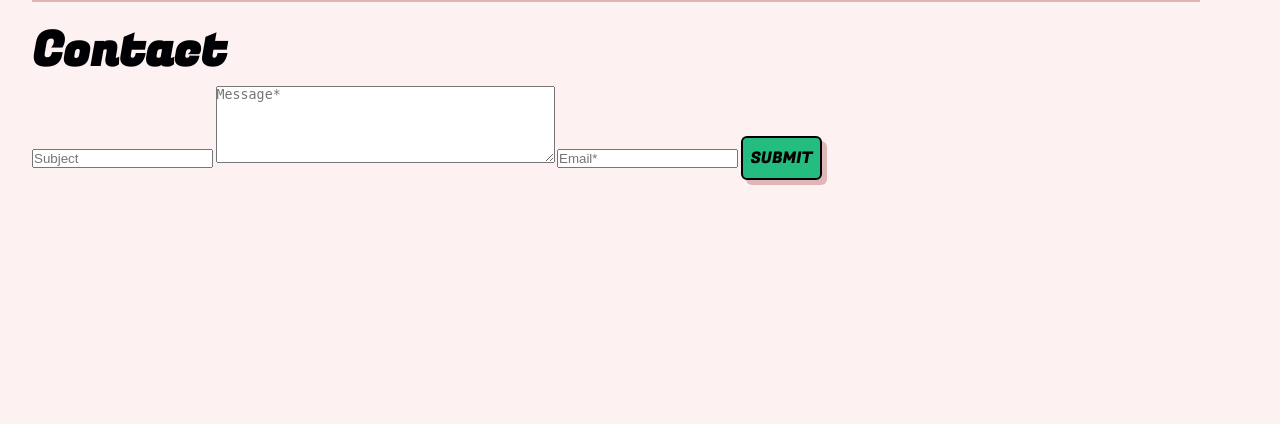
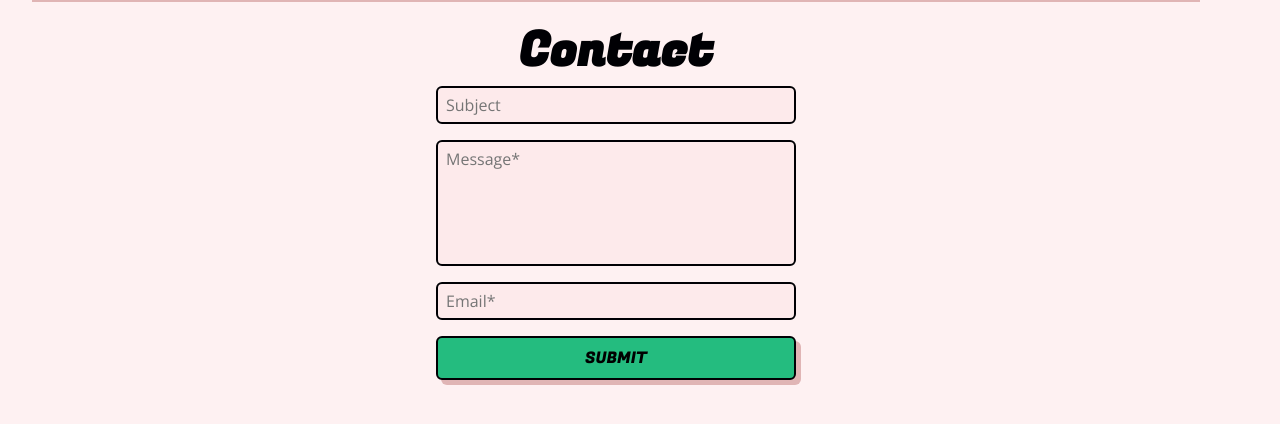
Before and after one commit to juancoquet/noteadder, a Django app: page /contact/ in a window 1280 px wide. Shown: the part 92-516 px from the top of the page. Run offline with Django 3.2, Linux system fonts and the light colour scheme; parts of the project's set-up code (start-up, migrations or seed data) failed here and were passed over; some libraries are stand-ins or nearby versions.

Commit message:
Style forms

```diff
--- a/static/css/base.css
+++ b/static/css/base.css
@@ -85,7 +85,6 @@ button {
     text-transform: uppercase;
     cursor: pointer;
 }
-
 
 
 
@@ -819,6 +818,39 @@ button {
 
 
 /*---------------------------*\
+    #FORMS
+\*---------------------------*/
+
+.input {
+    font-family: 'Open Sans', sans-serif;
+    font-size: 1.6rem;
+    color: var(--col-blk);
+    padding: 0.6rem 0.8rem;
+    margin-bottom: 1.6rem;
+    border: 2px solid var(--col-blk);
+    border-radius: 6px;
+    background-color: var(--col-bg-dark);
+    width: 100%;
+}
+
+.container--col.form {
+    max-width: 36rem;
+    align-self: center;
+}
+
+.btn--submit {
+    width: 100%;
+    margin-top: 0;
+}
+
+textarea {
+    resize: none;
+}
+
+
+
+
+/*---------------------------*\
     #HIDE UTILITY
 \*---------------------------*/
 
--- a/templates/contact.html
+++ b/templates/contact.html
@@ -2,13 +2,14 @@
 {% load widget_tweaks %}
 
 {% block content %}
-<h1>Contact</h1>
-<form class="" method="post">
+
+<form class="container--col form" method="post">
+  <h1>Contact</h1>
   {% csrf_token %}
-  {{ form.subject|add_class:''|attr:'placeholder:Subject' }}
-  {% render_field form.message class+='' rows='5' placeholder='Message*' %}
-  {{ form.email|add_class:''|attr:'placeholder:Email*' }}
-  <button type="submit" id="id_submit" class="btn">Submit</button>
+  {{ form.subject|add_class:'input'|attr:'placeholder:Subject' }}
+  {% render_field form.message class+='input' rows='5' placeholder='Message*' %}
+  {{ form.email|add_class:'input'|attr:'placeholder:Email*' }}
+  <button type="submit" id="id_submit" class="btn btn--submit">Submit</button>
   {% for message in messages %}
     {% if 'custom' in message.tags %}
       <p class="banner__message">{{ message }}</p>
```
Also changed, not shown: templates/feedback.html (+6 -6 lines).
